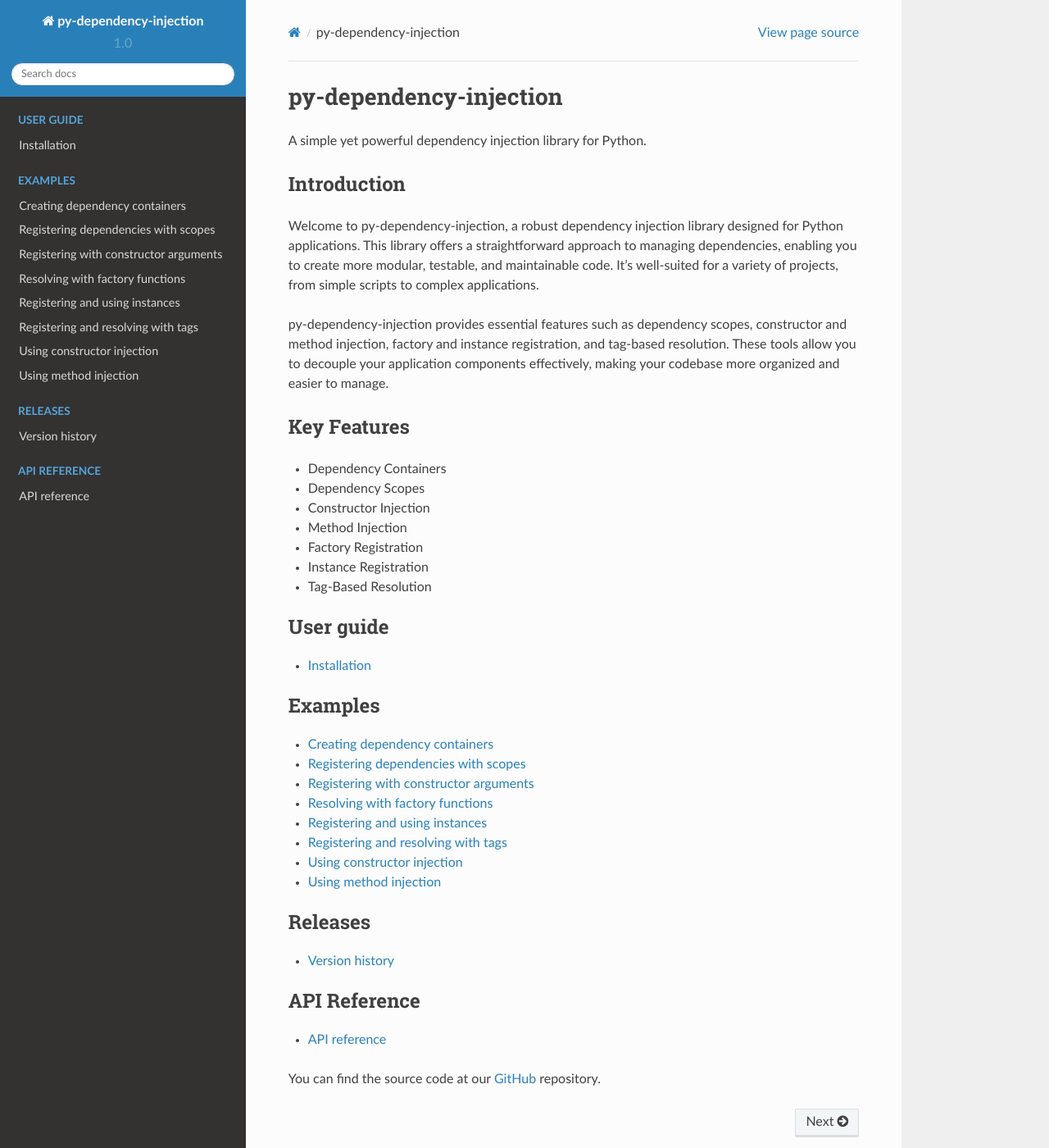
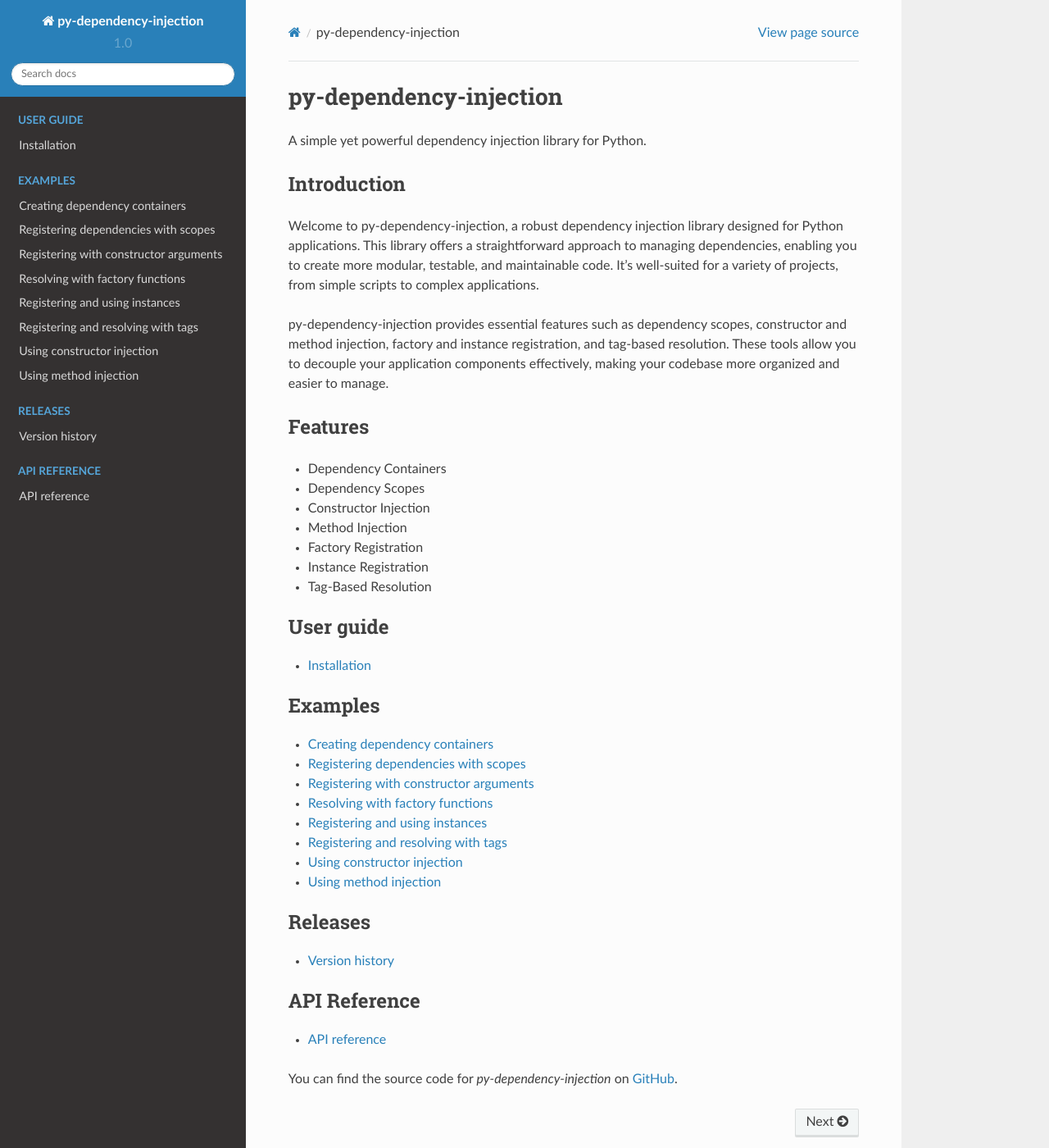
Before and after one commit to runemalm/py-dependency-injection, a Sphinx documentation site: the page built from docs/index.rst, in a window 1280 px wide and 1400 px high. Shown: the whole window at 82% size. Built offline with Sphinx 7.4.7 and the Read the Docs theme 2.0.0, drawn with Linux system fonts in a browser that asks for light colours.

```diff
--- a/docs/index.rst
+++ b/docs/index.rst
@@ -10,8 +10,8 @@ Welcome to py-dependency-injection, a robust dependency injection library design
 
 py-dependency-injection provides essential features such as dependency scopes, constructor and method injection, factory and instance registration, and tag-based resolution. These tools allow you to decouple your application components effectively, making your codebase more organized and easier to manage.
 
-Key Features
-------------
+Features
+--------
 
 - Dependency Containers
 - Dependency Scopes
@@ -49,4 +49,4 @@ Key Features
 
   py-modindex
 
-You can find the source code at our `GitHub <https://github.com/runemalm/py-dependency-injection>`_ repository.
+You can find the source code for `py-dependency-injection` on `GitHub <https://github.com/runemalm/py-dependency-injection>`_.
```
Also changed, not shown: README.md (+5 -7 lines).
